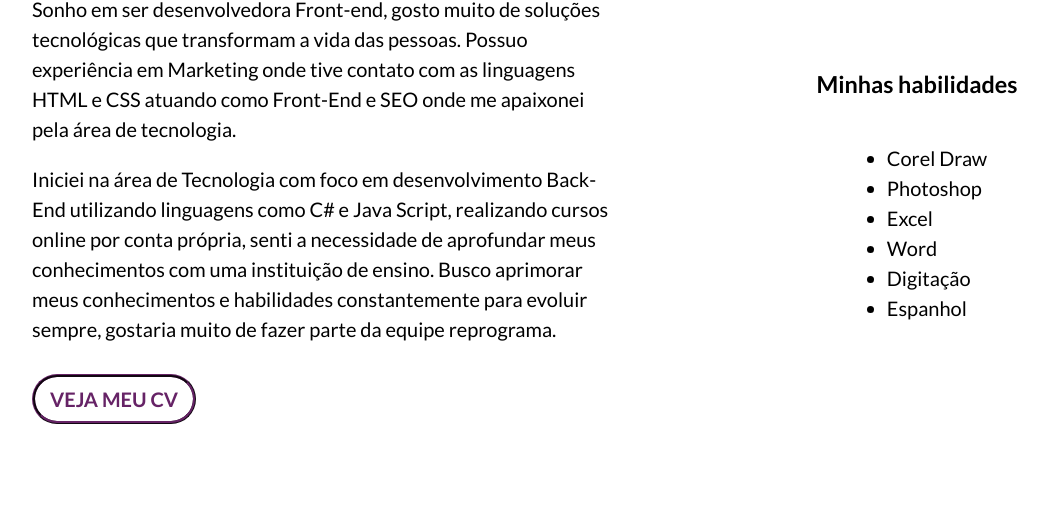
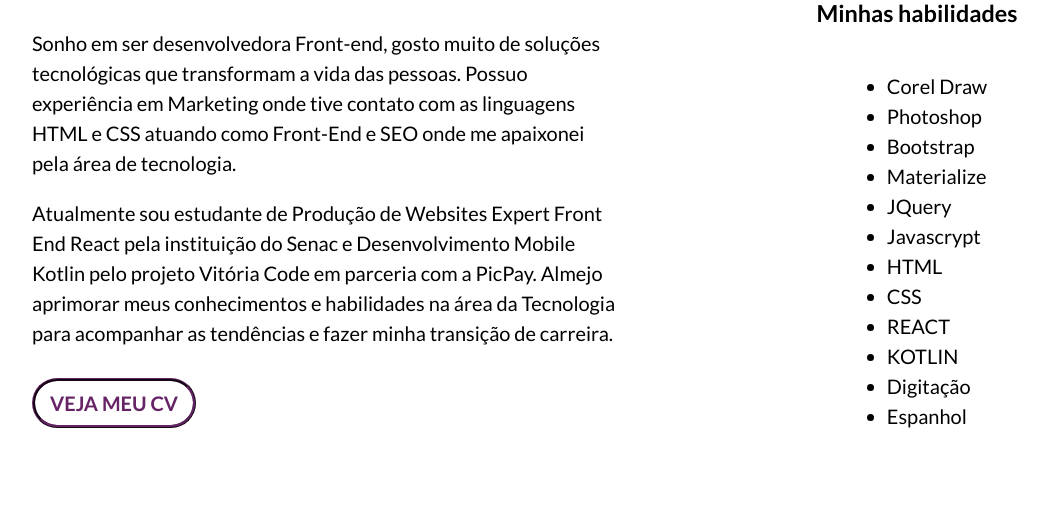
Before and after one commit to sheylabarrientos/workshopreprograma.github.io, a plain HTML site: page index.html in a window 1280 px wide. Shown: the part 770-1295 px from the top of the page, without its empty margins (18-1066 px from the left). Drawn offline with Linux system fonts and the light colour scheme.

Commit message:
Update index.html

```diff
--- a/index.html
+++ b/index.html
@@ -31,13 +31,9 @@
                     Possuo experiência em Marketing onde tive contato com as linguagens HTML e CSS atuando como
                     Front-End e SEO onde me apaixonei pela área de tecnologia.
                 </p>
-                <p class="descricao_p2">Iniciei na área de Tecnologia com foco em desenvolvimento Back-End utilizando
-                    linguagens como C# e
-                    Java
-                    Script, realizando cursos online por conta própria, senti a necessidade de aprofundar meus conhecimentos com uma instituição
-                    de ensino.
-                    Busco aprimorar meus conhecimentos e habilidades constantemente para evoluir sempre, gostaria muito de fazer parte da equipe
-                    reprograma.
+                <p class="descricao_p2">Atualmente sou estudante de Produção de Websites Expert Front End React pela instituição do Senac
+                    e Desenvolvimento Mobile Kotlin pelo projeto Vitória Code em parceria com a PicPay.
+                    Almejo aprimorar meus conhecimentos e habilidades na área da Tecnologia para acompanhar as tendências e fazer minha transição de carreira.
                 </p>
                 <a class="banner_link" href="./img/sheyla_barrientos.pdf" target="_blank">VEJA MEU CV</a>
             </section>
@@ -49,8 +45,14 @@
                 <ul>
                     <li>Corel Draw</li>
                     <li>Photoshop</li>
-                    <li>Excel</li>
-                    <li>Word</li>
+                    <li>Bootstrap</li>
+                    <li>Materialize</li>
+                    <li>JQuery</li>
+                    <li>Javascrypt</li>
+                    <li>HTML</li>
+                    <li>CSS</li>
+                    <li>REACT</li>
+                    <li>KOTLIN</li>
                     <li>Digitação</li>
                     <li>Espanhol</li>
                 </ul>
```
